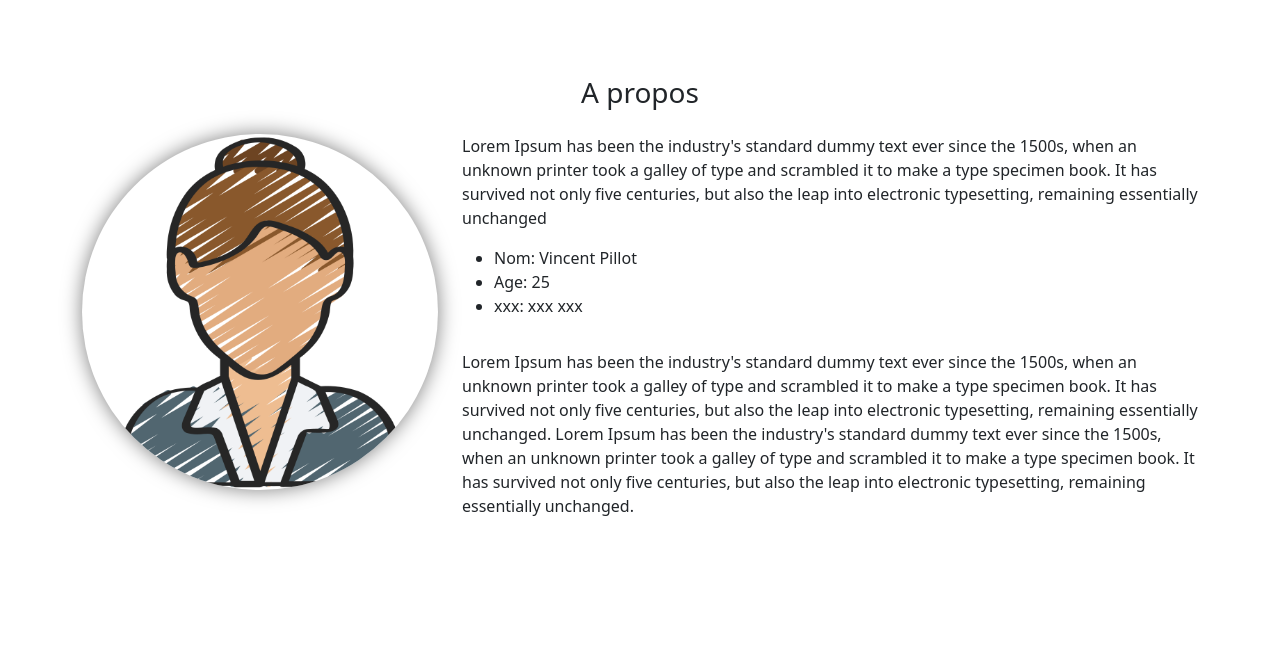
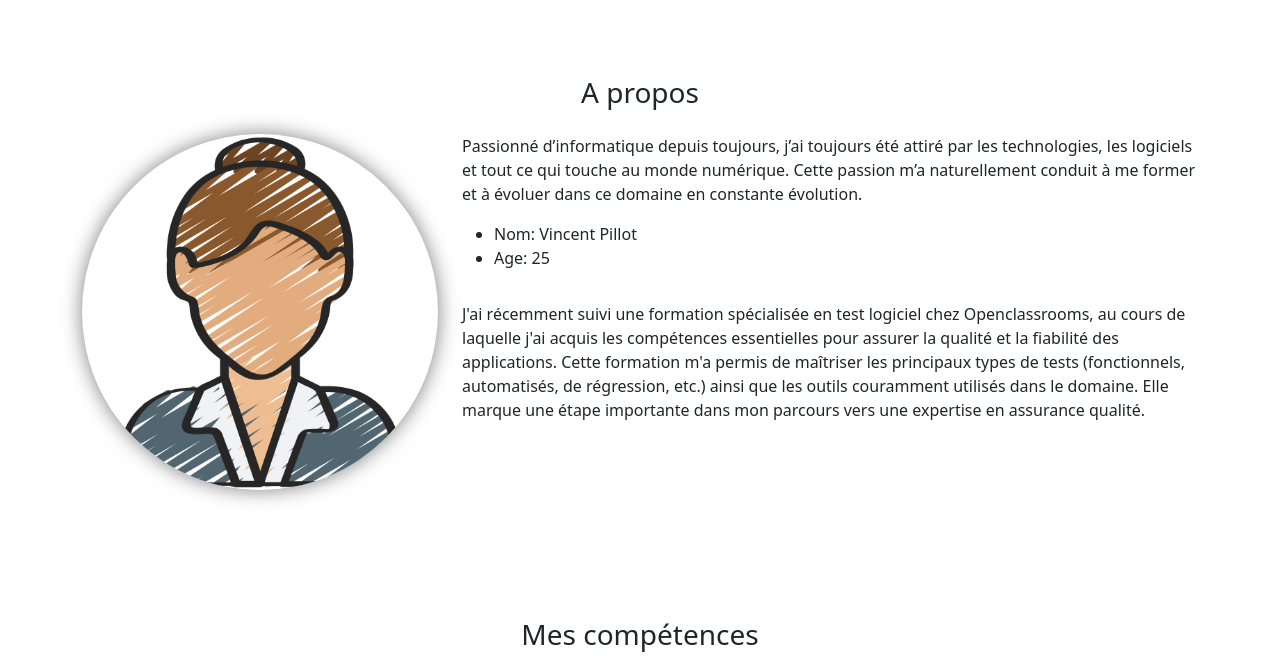
Before and after one commit to VincentPillot/oc-p12, a plain HTML site: page index.html in a window 1280 px wide. Shown: the part 900-1559 px from the top of the page. Drawn offline with nearby package versions, Linux system fonts and the light colour scheme.

Commit message:
Ajout description 'a propos'

```diff
--- a/index.html
+++ b/index.html
@@ -68,31 +68,20 @@
                 </div>
 
                 <div class="col-lg-8">
-                    <p> Lorem Ipsum has been the industry's standard dummy text ever since the 1500s, when an unknown
-                        printer took a galley of type and scrambled it to make a type specimen book. It has survived not
-                        only five centuries, but also the leap into electronic typesetting, remaining essentially
-                        unchanged
-
+                    <p>Passionné d’informatique depuis toujours, j’ai toujours été attiré par les technologies, les logiciels et tout ce qui touche au monde numérique. Cette passion m’a naturellement conduit à me former et à évoluer dans ce domaine en constante évolution.
                     </p>
                     <div class="row mt-3">
                         <div class="col-md-6">
                             <ul>
                                 <li>Nom: Vincent Pillot</li>
                                 <li>Age: 25</li>
-                                <li>xxx: xxx xxx</li>
-
                             </ul>
                         </div>
                     </div>
                     <div class="row mt-3">
-                        <p> Lorem Ipsum has been the industry's standard dummy text ever since the 1500s, when an
-                            unknown printer took a galley of type and scrambled it to make a type specimen book. It has
-                            survived not only five centuries, but also the leap into electronic typesetting, remaining
-                            essentially unchanged.
-                            Lorem Ipsum has been the industry's standard dummy text ever since the 1500s, when an
-                            unknown printer took a galley of type and scrambled it to make a type specimen book. It has
-                            survived not only five centuries, but also the leap into electronic typesetting, remaining
-                            essentially unchanged.
+                        <p>J'ai récemment suivi une formation spécialisée en test logiciel chez Openclassrooms, au cours de laquelle j'ai acquis les compétences essentielles pour assurer la qualité et la fiabilité des applications.
+                            Cette formation m'a permis de maîtriser les principaux types de tests (fonctionnels, automatisés, de régression, etc.) ainsi que les outils couramment utilisés dans le domaine.
+                            Elle marque une étape importante dans mon parcours vers une expertise en assurance qualité.
                         </p>
                     </div>
                 </div>
```
